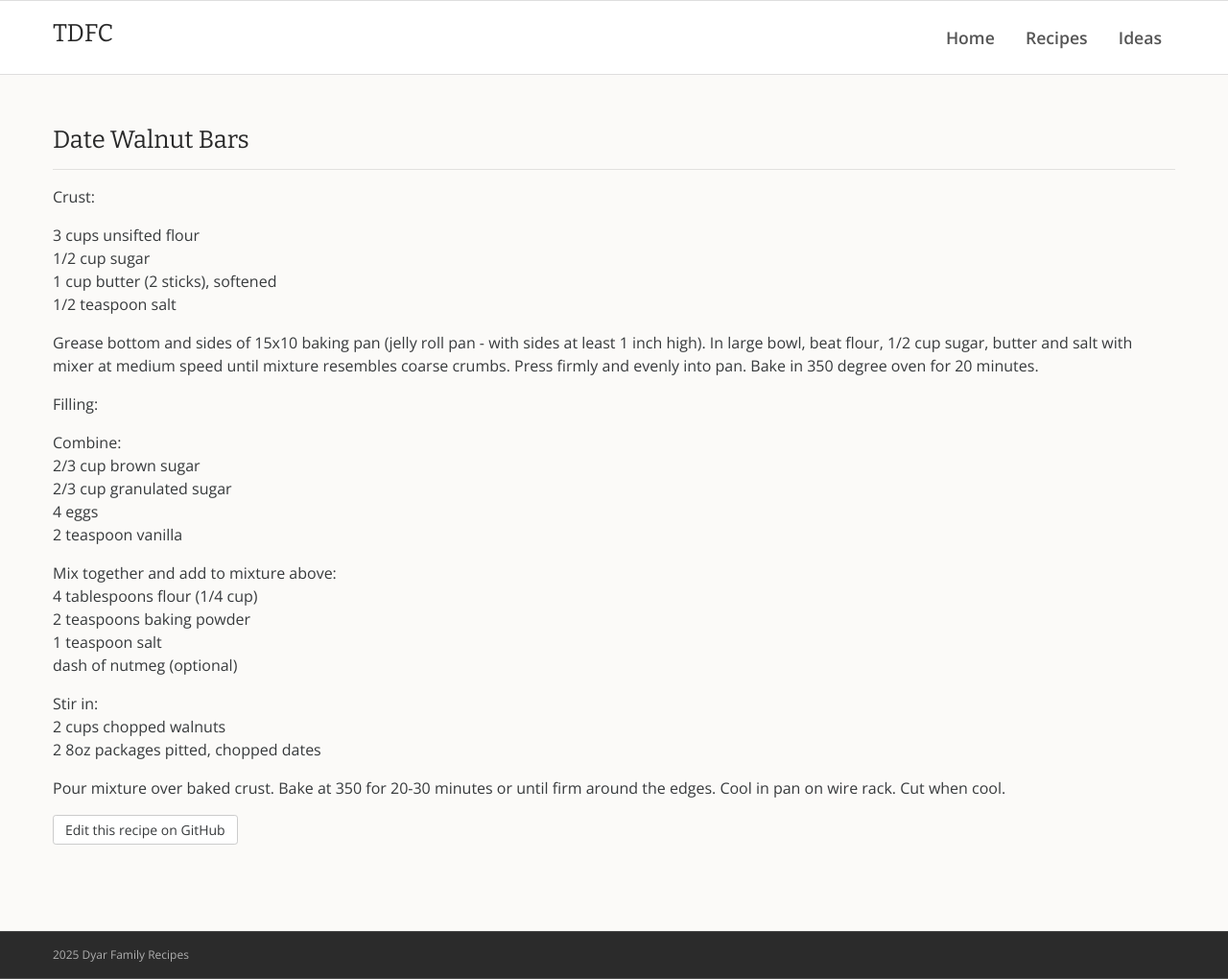
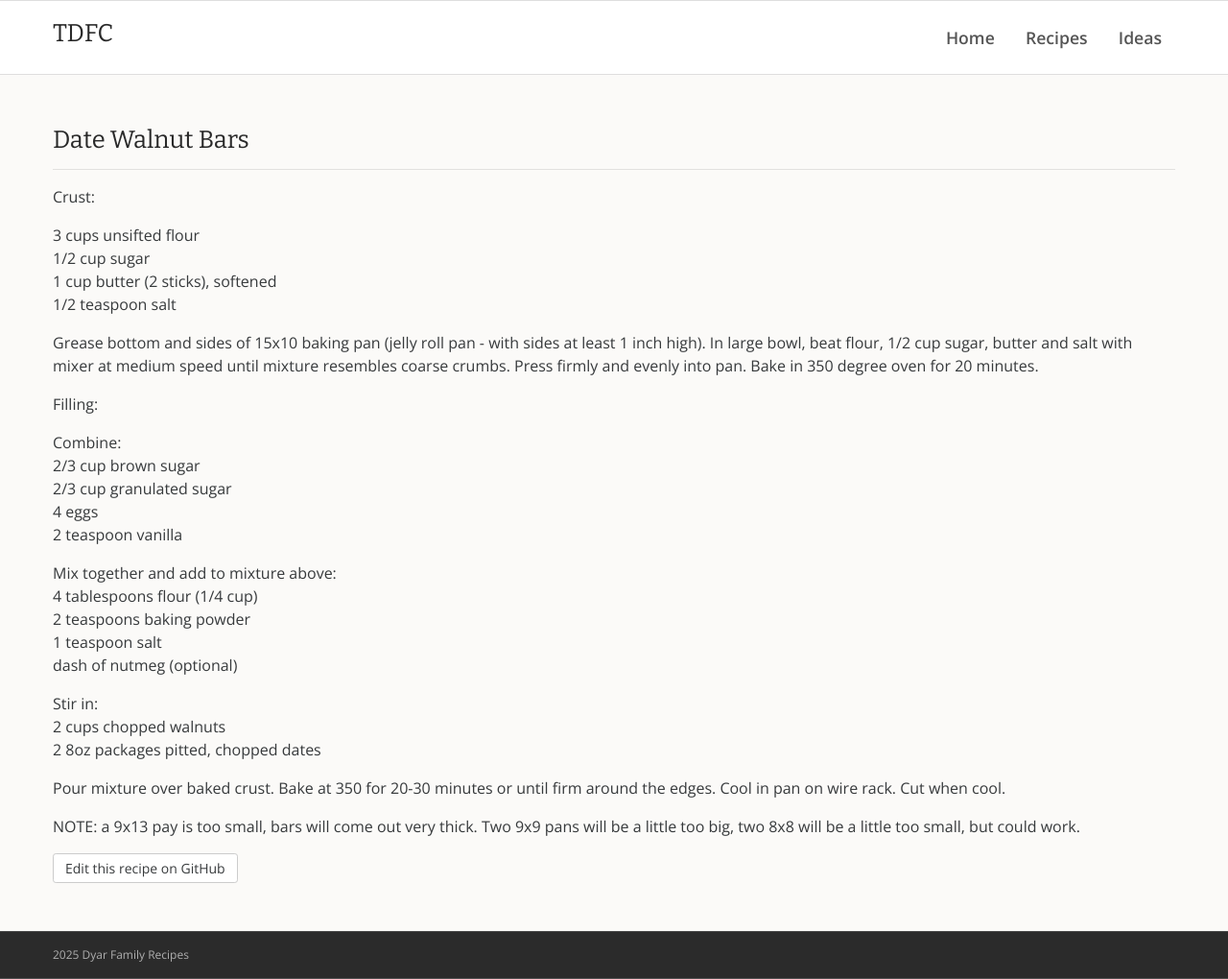
Before and after one commit to rdyar/tdfc, a Jekyll site: the page built from _desserts/date-walnut-bars.md, in a window 1280 px wide and 1020 px high. Shown: the whole window at 96% size. Built offline with Jekyll 4.4.1, drawn with Linux system fonts in a browser that asks for light colours.

Commit message:
Update date-walnut-bars.md

```diff
--- a/_desserts/date-walnut-bars.md
+++ b/_desserts/date-walnut-bars.md
@@ -32,3 +32,5 @@ Stir in:
 
 Pour mixture over baked crust. Bake at 350 for 20-30 minutes or until firm around the edges. Cool in
 pan on wire rack. Cut when cool.
+
+NOTE: a 9x13 pay is too small, bars will come out very thick.  Two 9x9 pans will be a little too big, two 8x8 will be a little too small, but could work.
```
